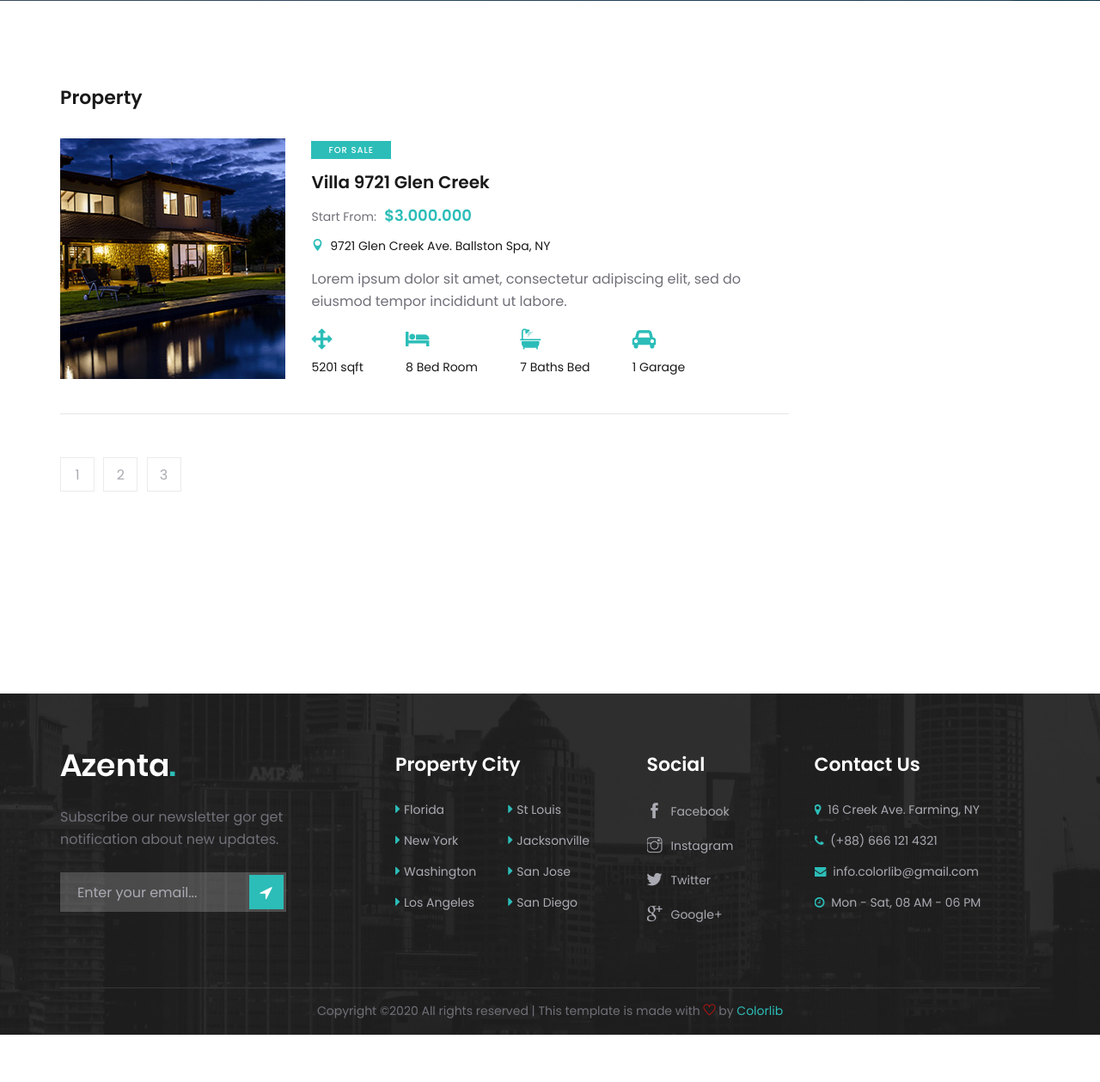
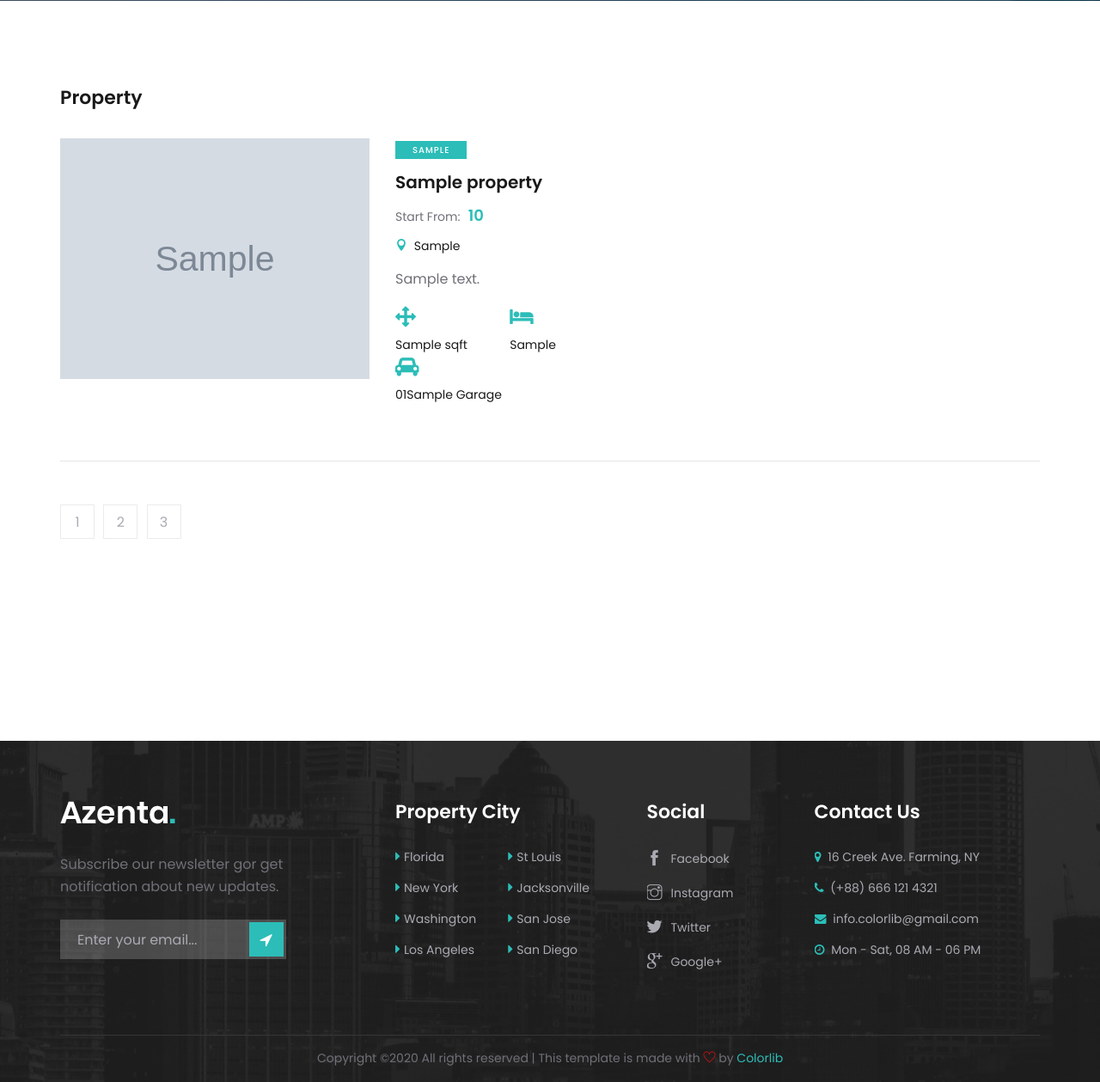
Before and after one commit to nebstarmalala/sensiveproperties, a PHP site: page /property.php in a window 1280 px wide. Shown: the part 810-2069 px from the top of the page at 86% size. Before the commit the page ends 2014 px from the top, so only its background shows below. Run offline with PHP 8.4, Linux system fonts and the light colour scheme; tables that the repository leaves empty or names only in its code hold one stand-in row (values such as "Sample post"); grey boxes marked "Sample" are stand-in pictures.

Commit message:
delete bath bed

```diff
--- a/property.php
+++ b/property.php
@@ -40,6 +40,12 @@
 
       }
   }
+?>
+<?php
+
+include('connect.php');
+$properties = mysqli_query($dbconnect,"select * from properties" );
+
 ?>
 <!DOCTYPE html>
 <html lang="zxx">
@@ -119,49 +125,47 @@
         <div class="container">
             <div class="row">
 
-                <div class="col-lg-9">
+                <div class="col-lg-12">
                     <h4 class="property-title">Property</h4>
                     <div class="property-list">
                         <div class="single-property-item">
+                        <?php while ($property=mysqli_fetch_assoc($properties)) { ?>
                             <div class="row">
                                 <div class="col-md-4">
                                     <div class="property-pic">
-                                        <img src="img/properties/property-1.jpg" alt="">
+                                        <img src="uploads/<?php echo $property['image'] ?>" alt="">
                                     </div>
                                 </div>
-                                <div class="col-md-8">
+                                <div class="col-md-4">
+
                                     <div class="property-text">
-                                        <div class="s-text">For Sale</div>
-                                        <h5 class="r-title">Villa 9721 Glen Creek</h5>
+                                        <div class="s-text"><?php echo $property['sale_type'] ?></div>
+                                        <h5 class="r-title"><?php echo $property['title'] ?></h5>
                                         <div class="room-price">
                                             <span>Start From:</span>
-                                            <h5>$3.000.000</h5>
+                                            <h5><?php echo $property['price'] ?></h5>
                                         </div>
-                                        <div class="properties-location"><i class="icon_pin"></i> 9721 Glen Creek Ave.
-                                            Ballston Spa, NY</div>
-                                        <p>Lorem ipsum dolor sit amet, consectetur adipiscing elit, sed do eiusmod tempor
-                                            incididunt ut labore.</p>
+                                        <div class="properties-location"><i class="icon_pin"></i> <?php echo $property['location'] ?></div>
+                                        <p><?php echo $property['description'] ?></p>
                                         <ul class="room-features">
                                             <li>
                                                 <i class="fa fa-arrows"></i>
-                                                <p>5201 sqft</p>
+                                                <p><?php echo $property['area'] ?> sqft</p>
                                             </li>
                                             <li>
                                                 <i class="fa fa-bed"></i>
-                                                <p>8 Bed Room</p>
-                                            </li>
-                                            <li>
-                                                <i class="fa fa-bath"></i>
-                                                <p>7 Baths Bed</p>
+                                                <p><?php echo $property['bedrooms'] ?></p>
                                             </li>
                                             <li>
                                                 <i class="fa fa-car"></i>
-                                                <p>1 Garage</p>
+                                                <p>01<?php echo $property['garage'] ?> Garage</p>
                                             </li>
                                         </ul>
                                     </div>
                                 </div>
                             </div>
+                            <br>
+                        <?php } ?>
                         </div>
 
                     <div class="property-pagination">
```
